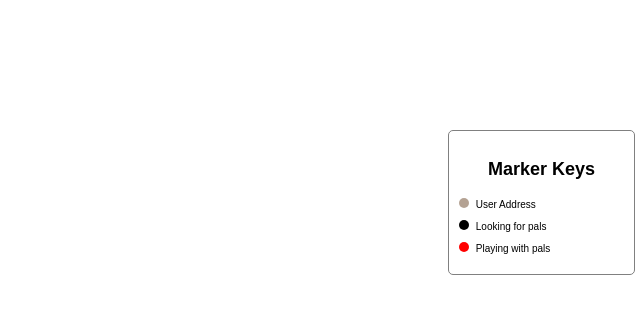
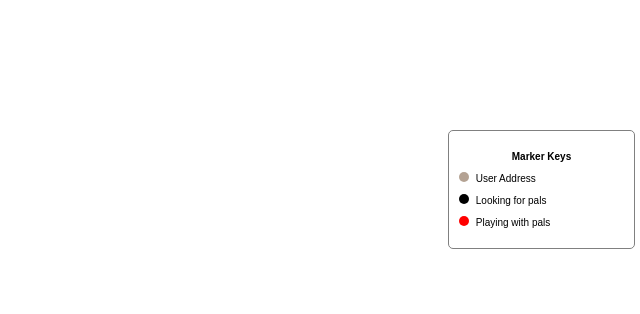
Before and after one commit to DonHamsa/Playpal, a Next.js app: page /testing in a window 1280 px wide. Shown: the top 314 px of the page, without its empty margins (640-1280 px from the left). Built offline with nearby package versions, Linux system fonts and the light colour scheme.

Commit message:
more font size changes

```diff
--- a/components/MarkerIcon/MarkerIcon.module.css
+++ b/components/MarkerIcon/MarkerIcon.module.css
@@ -15,8 +15,7 @@
 .heading{
   width: 100%;
   text-align: center;
-  font-weight:700;
-  font-size: 18px;
+  font-weight:600;
 }
 
 
```
